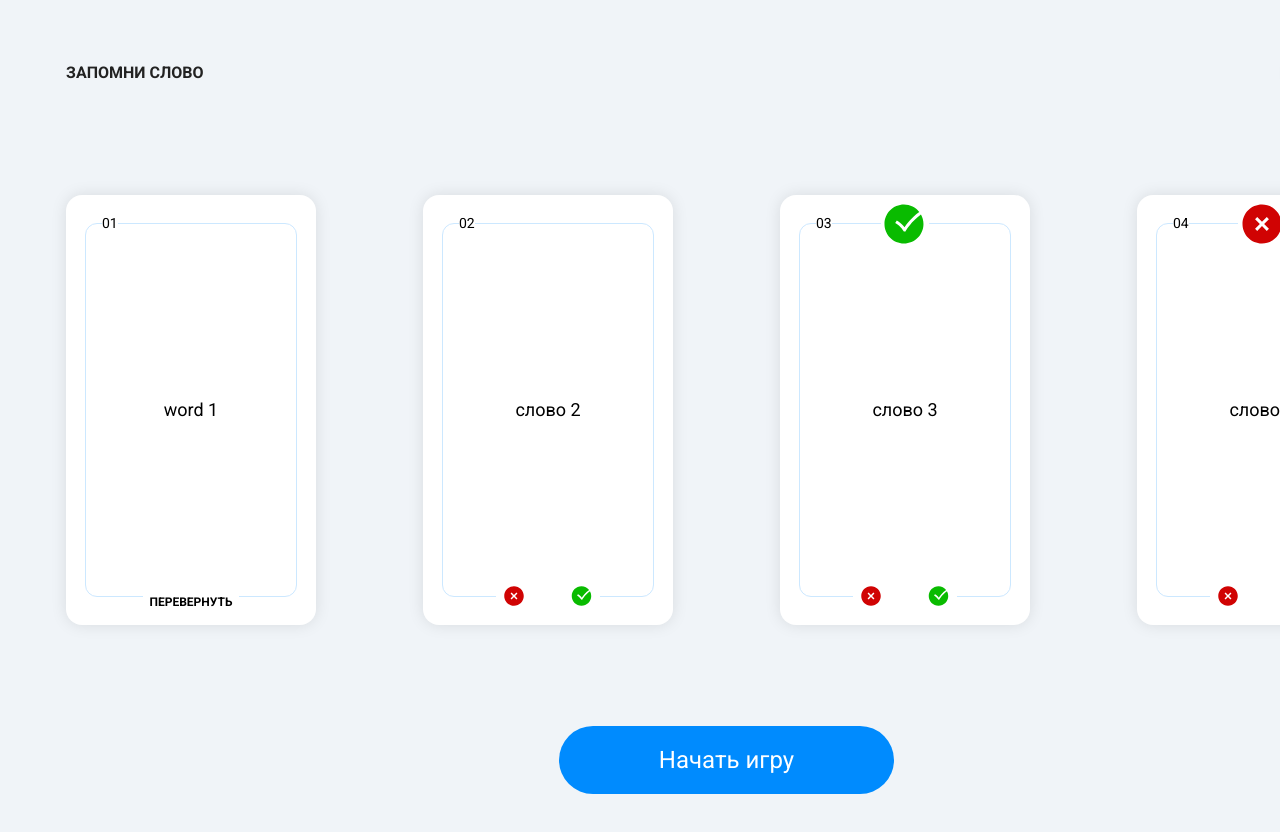
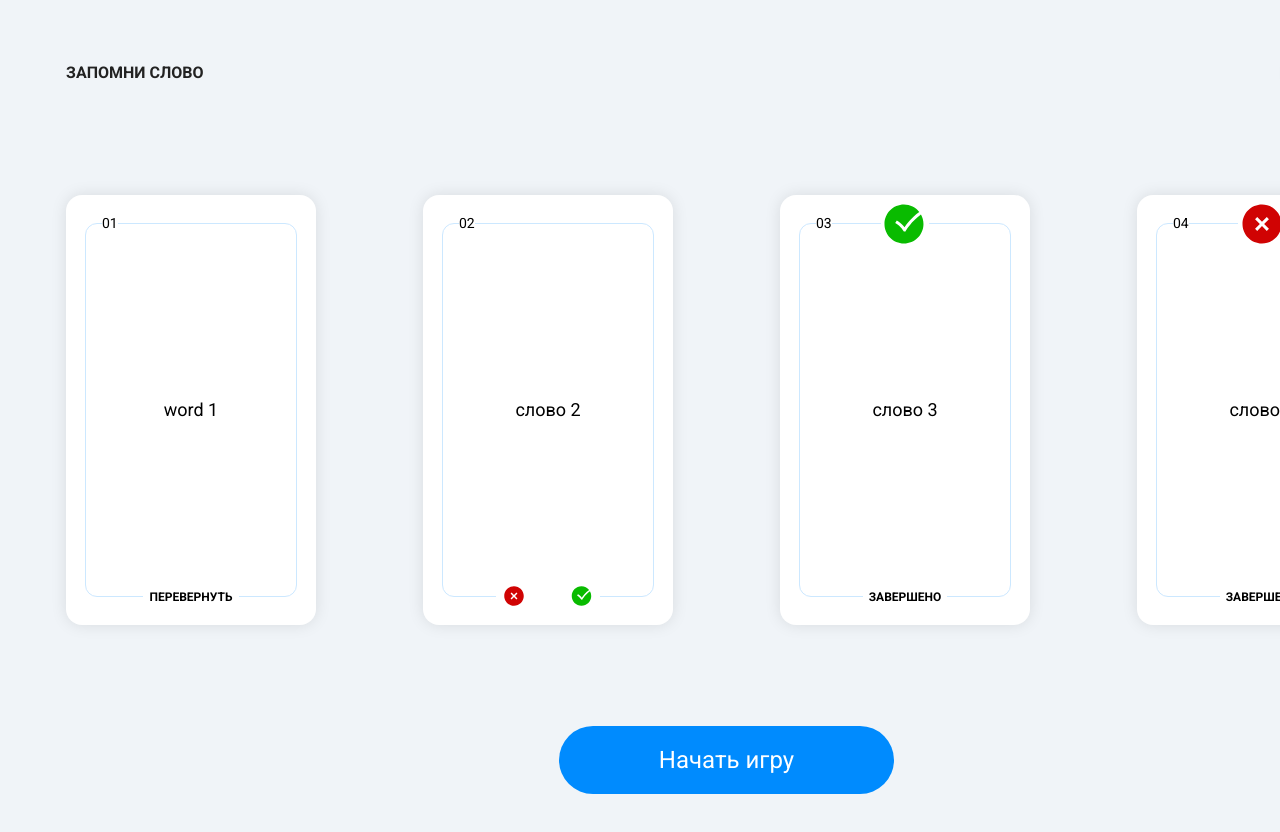
Before and after one commit to mepihindeveloper/remember-word-game, a Vue app: page / in a window 1280 px wide. Shown: the top 832 px of the page. Built offline with nearby package versions, Linux system fonts and the light colour scheme.

Commit message:
Исправлен шаблон

```diff
--- a/src/components/Card.vue
+++ b/src/components/Card.vue
@@ -51,6 +51,7 @@ function changeStatus(status) {
       <div class="card-body__word">{{ state === 'closed' ? word : translation }}</div>
       <div class="card__actions">
         <button v-if="state === 'closed'" class="card__actions__flip" @click="flip">Перевернуть</button>
+        <button v-else-if="state === 'opened' && (status === 'failed' || status === 'success')" class="card__actions__finished">Завершено</button>
         <div v-else class="card__actions__change-status">
           <button><fail-icon @click="changeStatus('failed')" /></button>
           <button><success-icon @click="changeStatus('success')" /></button>
@@ -118,8 +119,9 @@ function changeStatus(status) {
   justify-content: center;
   position: absolute;
   bottom: -16px;
+  height: 30px;
 }
-.card__actions__flip {
+.card__actions__flip, .card__actions__finished {
   background: none;
   border: none;
   font-family: var(--font);
@@ -129,6 +131,9 @@ function changeStatus(status) {
   color: var(--color-black);
   text-transform: uppercase;
   cursor: pointer;
+}
+.card__actions__finished {
+  cursor: context-menu;
 }
 .card__actions__change-status {
   display: flex;
```
